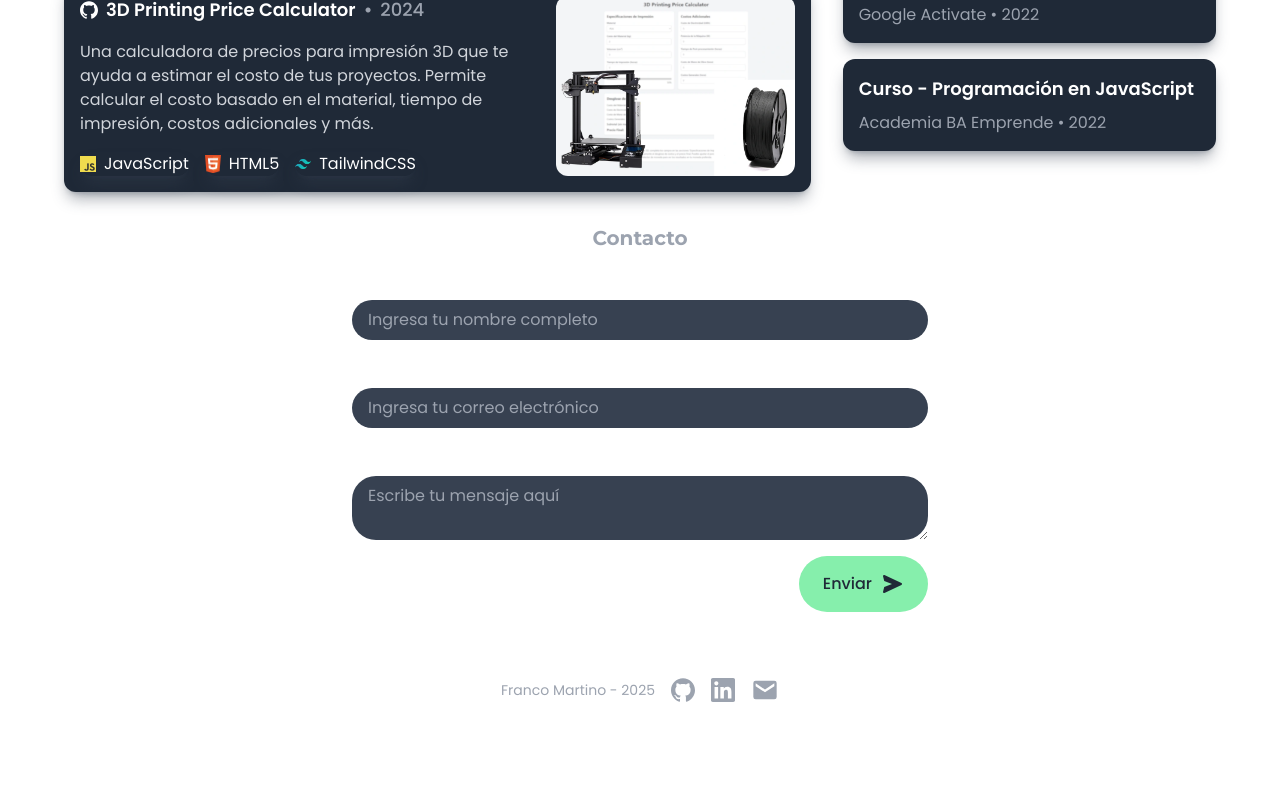
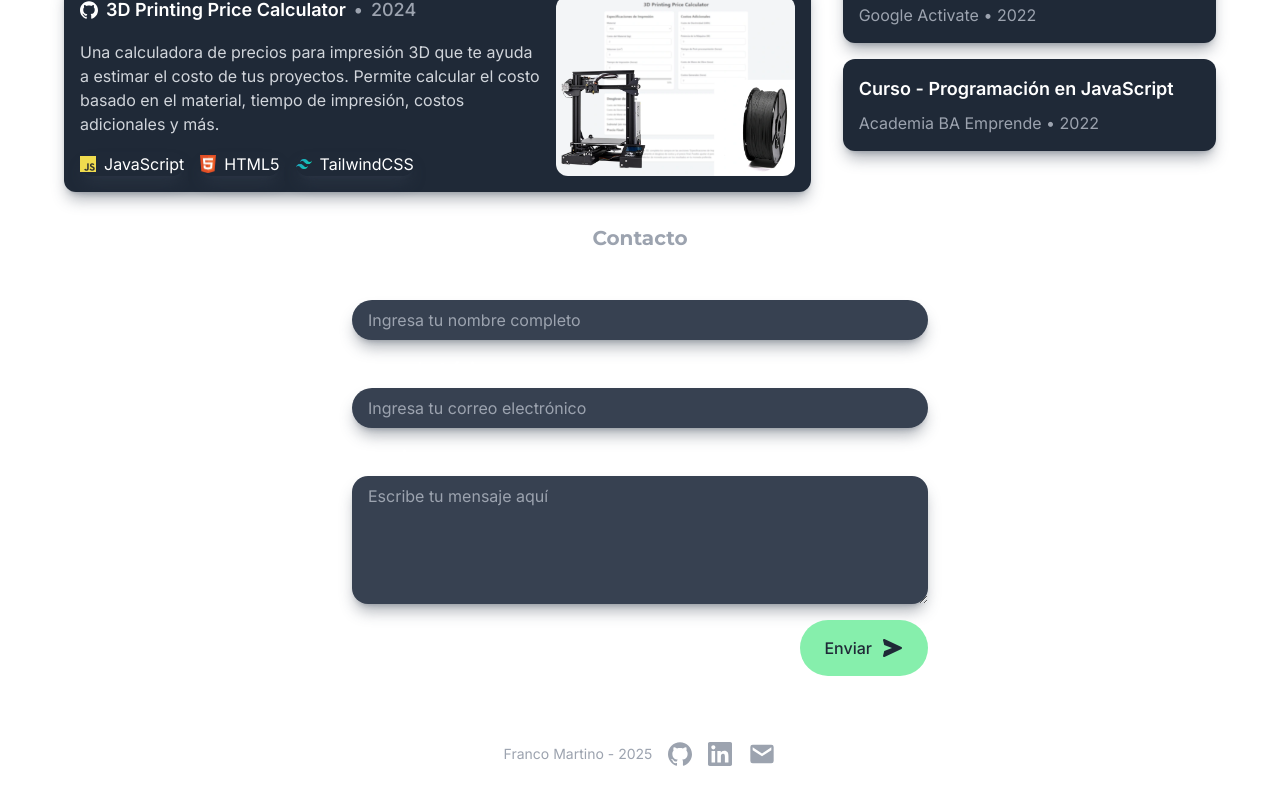
Before and after one commit to FrancoMartino/portfolio, a React (Create React App) app: page / in a window 1280 px wide. Shown: the part 2316-3116 px from the top of the page. Before the commit the page ends 3052 px from the top, so only its background shows below. Built offline with nearby package versions, Linux system fonts and the light colour scheme.

Commit message:
Fonts changed

```diff
--- a/public/index.html
+++ b/public/index.html
@@ -9,7 +9,7 @@
     <link rel="preconnect" href="https://fonts.googleapis.com" />
     <link rel="preconnect" href="https://fonts.gstatic.com" crossorigin />
     <link
-      href="https://fonts.googleapis.com/css2?family=Montserrat:ital,wght@0,100..900;1,100..900&family=IBM+Plex+Mono:ital,wght@0,100..900;1,100..900&family=Poppins:ital,wght@0,100;0,200;0,300;0,400;0,500;0,600;0,700;0,800;0,900;1,100;1,200;1,300;1,400;1,500;1,600;1,700;1,800;1,900&display=swap"
+      href="https://fonts.googleapis.com/css2?family=Montserrat:ital,wght@0,100..900;1,100..900&family=IBM+Plex+Mono:ital,wght@0,100..900;1,100..900&family=Inter:ital,wght@0,100;0,200;0,300;0,400;0,500;0,600;0,700;0,800;0,900;1,100;1,200;1,300;1,400;1,500;1,600;1,700;1,800;1,900&display=swap"
       rel="stylesheet"
     />
     <!-- Tailwind CDN -->
@@ -30,7 +30,7 @@
             },
             fontFamily: {
               header: ["Montserrat", "sans-serif"],
-              sans: ["Poppins", "sans-serif"],
+              sans: ["Inter", "sans-serif"],
               mono: ["IBM Plex Mono", "monospace"],
             },
           },
--- a/src/components/sections/Contact/Contact.tsx
+++ b/src/components/sections/Contact/Contact.tsx
@@ -117,7 +117,7 @@ export default function Contact() {
         <div className="flex flex-col gap-2">
           <label htmlFor="name">Nombre completo</label>
           <input
-            className="gap-2 p-2 focus:outline-none px-4 rounded-3xl bg-gray-700 text-white"
+            className="gap-2 p-2 focus:outline-none px-4 rounded-full bg-gray-700 text-white shadow-lg shadow-gray-700/40"
             type="text"
             id="name"
             value={name}
@@ -129,7 +129,7 @@ export default function Contact() {
         <div className="flex flex-col gap-2">
           <label htmlFor="email">Correo electrónico</label>
           <input
-            className="gap-2 p-2 focus:outline-none px-4 rounded-3xl bg-gray-700 text-white"
+            className="gap-2 p-2 focus:outline-none px-4 rounded-full bg-gray-700 text-white shadow-lg shadow-gray-700/40"
             type="email"
             id="email"
             value={email}
@@ -141,7 +141,7 @@ export default function Contact() {
         <div className="flex flex-col gap-2">
           <label htmlFor="message">Mensaje</label>
           <textarea
-            className="gap-2 p-2 focus:outline-none px-4 rounded-3xl bg-gray-700 text-white"
+            className="gap-2 p-2 focus:outline-none px-4 rounded-2xl bg-gray-700 text-white min-h-32 shadow-lg shadow-gray-700/40"
             id="message"
             value={message}
             onChange={(e) => setMessage(e.target.value)}
```
